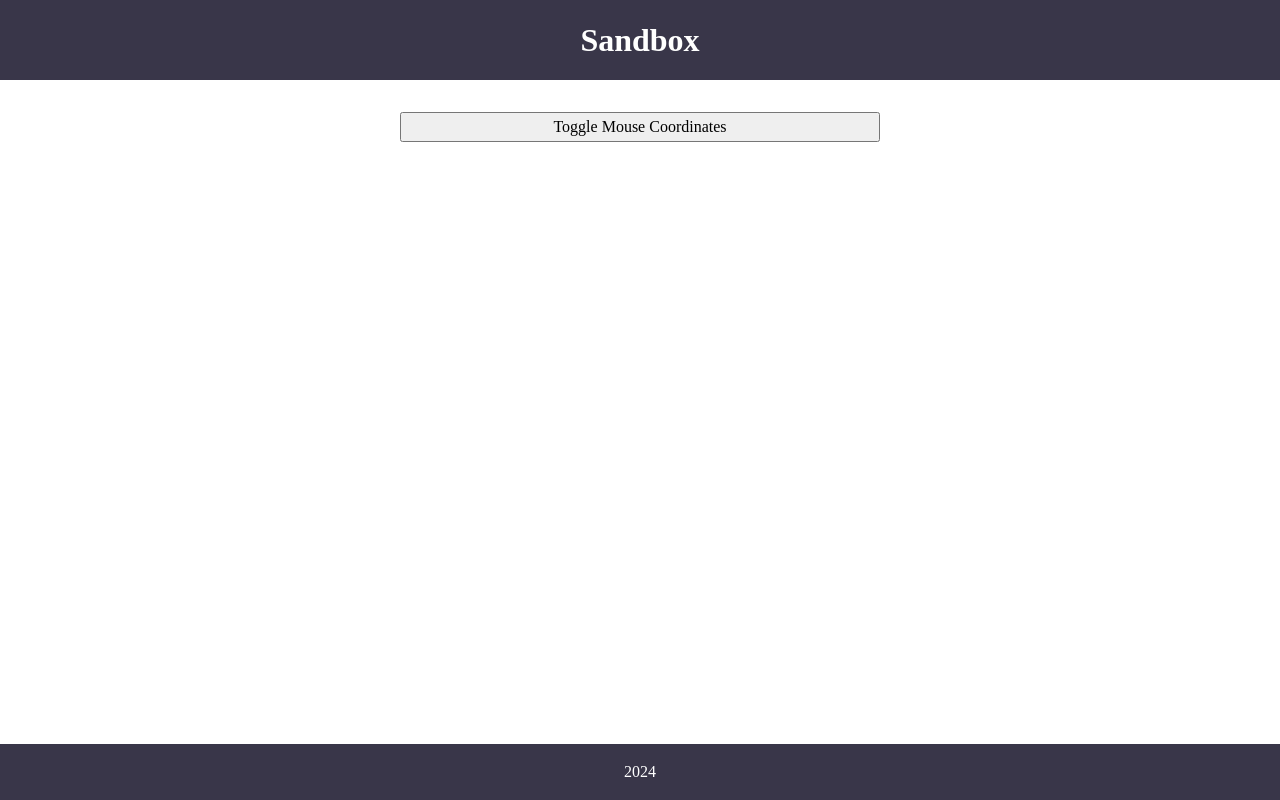
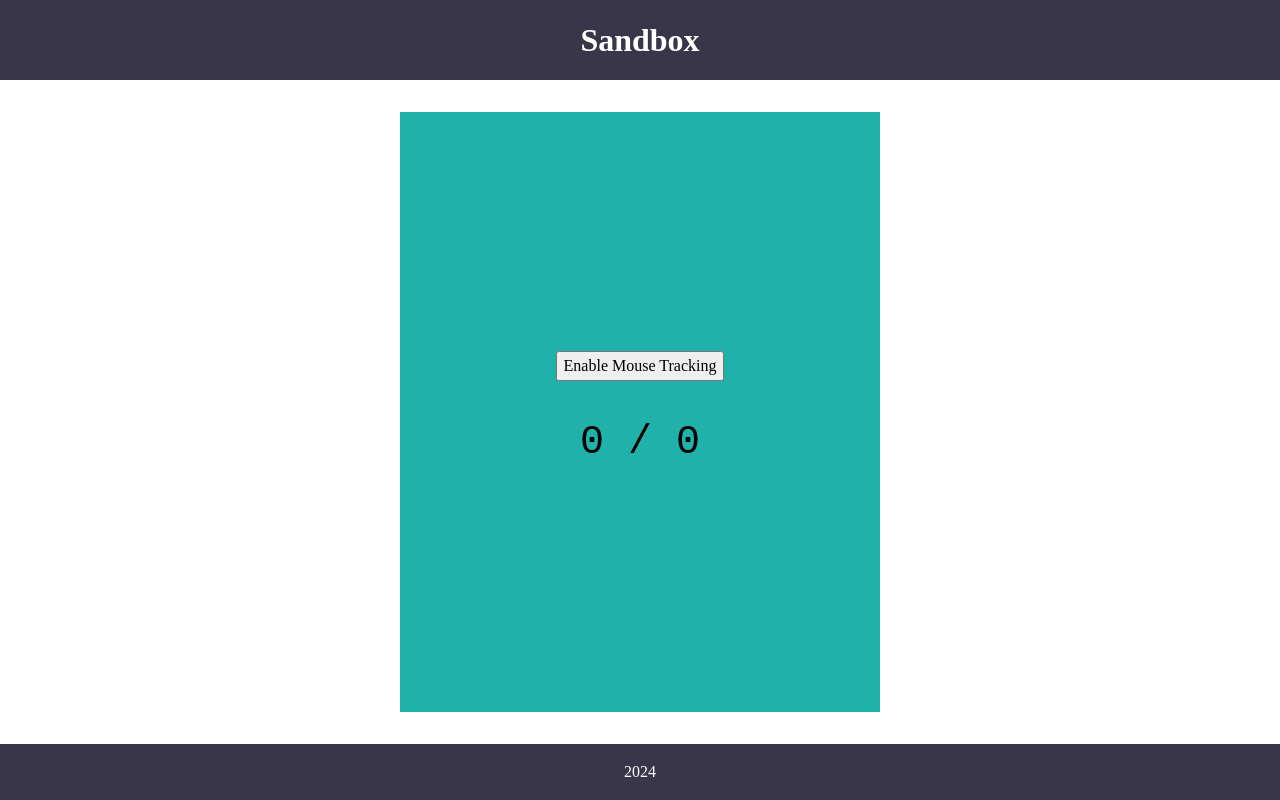
Before and after one commit to paulichdom/joy-of-react-playground, a React (Vite) app: page / in a window 1280 px wide. Built offline with nearby package versions, Linux system fonts and the light colour scheme.

Commit message:
add toggle

```diff
--- a/src/App.tsx
+++ b/src/App.tsx
@@ -1,10 +1,10 @@
 import Layout from './components/Layout';
-import MouseCoordsContainer from './components/MouseCoords/MouseCoordsContainer';
+import MouseCoords from './components/MouseCoords/MouseCoords';
 
 function App() {
   return (
     <Layout>
-      <MouseCoordsContainer />
+      <MouseCoords />
     </Layout>
   );
 }
--- a/src/components/MouseCoords/MouseCoords.tsx
+++ b/src/components/MouseCoords/MouseCoords.tsx
@@ -2,6 +2,7 @@ import React from 'react';
 import styled from 'styled-components';
 
 function MouseCoords() {
+  const [isEnabled, setIsEnabled] = React.useState(false);
   const [mousePosition, setMousePosition] = React.useState({ x: 0, y: 0 });
 
   React.useEffect(() => {
@@ -11,7 +12,7 @@ function MouseCoords() {
         y: event.clientY,
       });
     }
-
+    if (isEnabled) {
       /**
        * Subscription. We only want to subscribe once, when the component first mounts.
        * Not part of React, it's part of the DOM. When we call this method, we set up a long-running
@@ -23,10 +24,14 @@ function MouseCoords() {
         // Unsubscribe
         window.removeEventListener('mousemove', handleMouseMove);
       };
-  }, []);
+    }
+  }, [isEnabled]);
 
   return (
     <Wrapper>
+      <button onClick={() => setIsEnabled(!isEnabled)}>
+        Enable Mouse Tracking
+      </button>
       <Coords>
         {mousePosition.x} / {mousePosition.y}
       </Coords>
@@ -38,8 +43,10 @@ export default MouseCoords;
 
 const Wrapper = styled.div`
   display: flex;
+  flex-direction: column;
   justify-content: center;
   align-items: center;
+  gap: 32px;
   height: 100%;
   background-color: lightseagreen;
 `;
--- a/src/components/MouseCoords/MouseCoordsContainer.tsx
+++ /dev/null
@@ -1,23 +0,0 @@
-import React from 'react';
-import MouseCoords from './MouseCoords';
-import styled from 'styled-components';
-
-const MouseCoordsContainer: React.FC = () => {
-  const [showCoords, setShowCoords] = React.useState(false);
-  return (
-    <Wrapper>
-      <button onClick={() => setShowCoords(!showCoords)}>
-        Toggle Mouse Coordinates
-      </button>
-      {showCoords && <MouseCoords />}
-    </Wrapper>
-  );
-};
-
-export default MouseCoordsContainer;
-
-const Wrapper = styled.div`
-  display: flex;
-  flex-direction: column;
-  gap: 32px;
-`;
```
Lines whose indentation alone changed are shown as unchanged.
